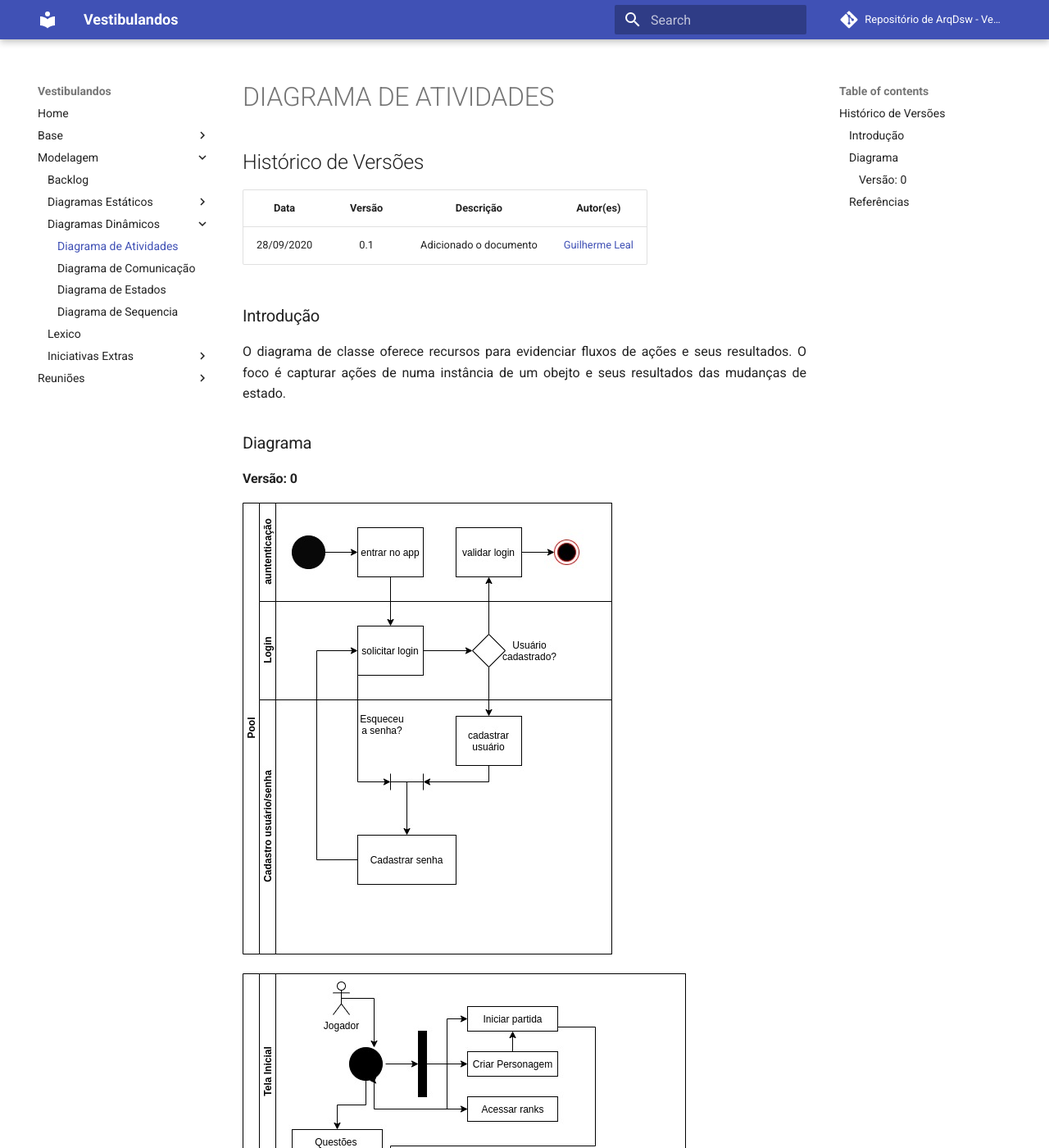
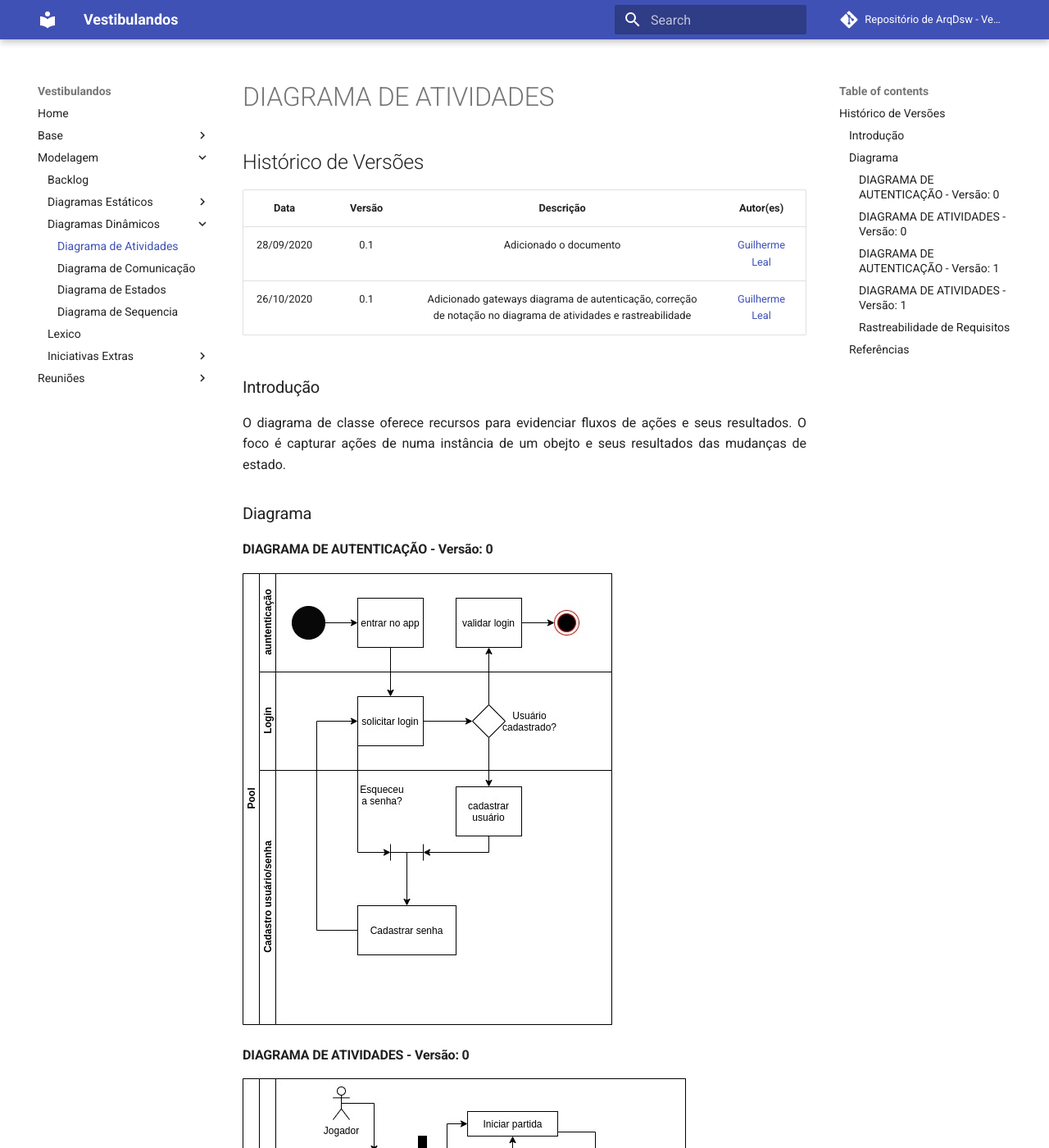
Before and after one commit to UnBArqDsw/2020.1_G4_Vestibulandos, an MkDocs documentation site: the page built from docs/modelagem/diagramas_dinamicos/diagrama_de_atividades.md, in a window 1280 px wide and 1400 px high. Shown: the whole window at 82% size. Built offline with MkDocs 1.6.1 and Material for MkDocs 9.7.7, drawn with Linux system fonts in a browser that asks for light colours; comment, search, counter and statistics services are not loaded; some of the changed text lies outside the part shown.

Commit message:
adiçao de nova versao diagrama de atividades e add de rastro

```diff
--- a/docs/modelagem/diagramas_dinamicos/diagrama_de_atividades.md
+++ b/docs/modelagem/diagramas_dinamicos/diagrama_de_atividades.md
@@ -5,7 +5,7 @@
 |   Data   | Versão |Descrição| Autor(es)|
 |:--------:|:------:|:---------------------:|:--------------:|
 |28/09/2020|   0.1 | Adicionado o documento | [Guilherme Leal](https://github.com/gleal17) |
-
+|26/10/2020|   0.1 | Adicionado gateways diagrama de autenticação, correção de notação no diagrama de atividades e rastreabilidade | [Guilherme Leal](https://github.com/gleal17) |
 
 ### Introdução
 
@@ -14,11 +14,30 @@
 
 ### Diagrama
 
-#### Versão: 0
+#### DIAGRAMA DE AUTENTICAÇÃO - Versão: 0
 
 ![Diagrama de Autenticação](../../img/diagramas/diagrama_de_autenticacao.jpg)
 
+#### DIAGRAMA DE ATIVIDADES - Versão: 0
 ![Diagrama de Atividades](../../img/diagramas/diagrama_de_atividades.jpg)
+
+
+#### DIAGRAMA DE AUTENTICAÇÃO - Versão: 1
+![Diagrama de Autenticação V1.0](../../img/diagramas/diagrama_de_autenticacao2.jpg)
+
+#### DIAGRAMA DE ATIVIDADES - Versão: 1
+![Diagrama de Atividades v1.0](../../img/diagramas/diagrama_de_atividades.jpg)
+
+
+#### Rastreabilidade de Requisitos
+
+| Épico | Requisito | Descrição|
+|---|---|---|
+|US01 | RF01|Login|
+| US10-14 | RF09, RF10, RF11 |Iniciar Partida|
+| US02 | RF01   |Criar Personagem|
+|  US18, US22| RF16, RF21   |Acessar Ranks|
+
 
 ### Referências
 
```
Also changed, not shown: docs/img/diagramas/diagrama_de_atividades2.jpg (added), docs/img/diagramas/diagrama_de_autenticacao2.jpg (added).
